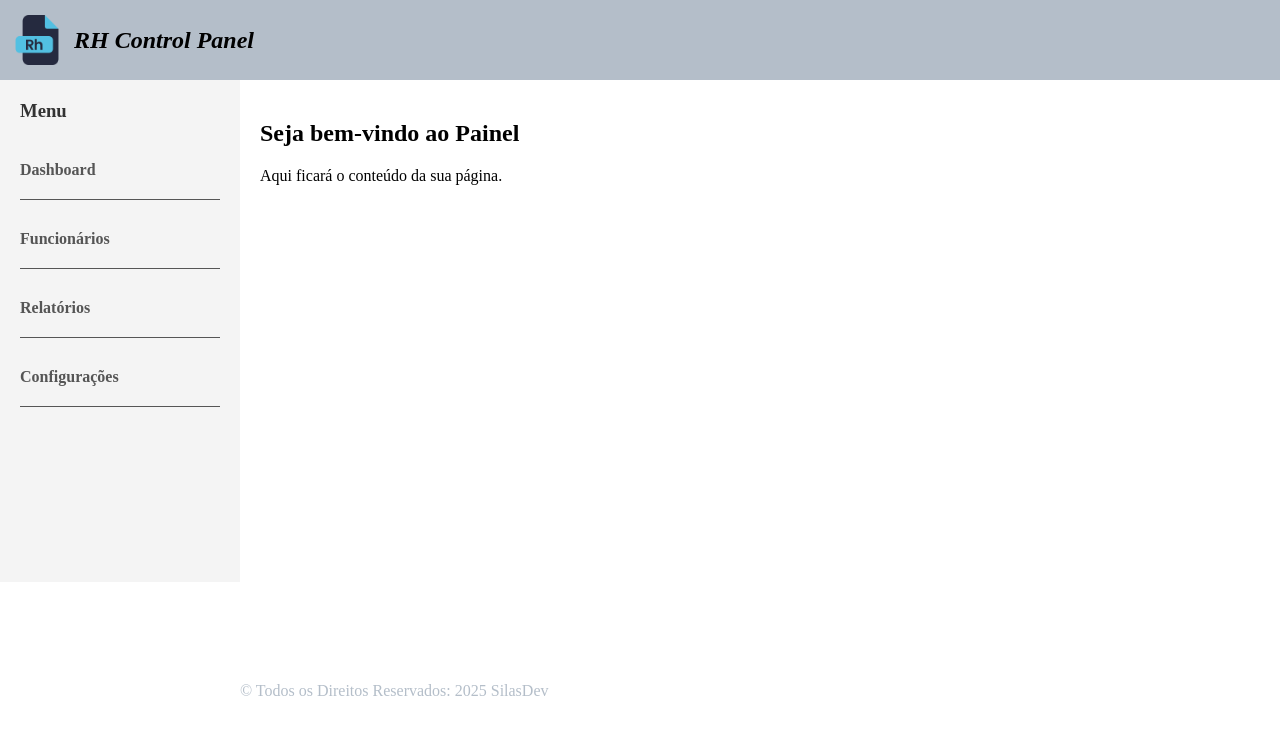
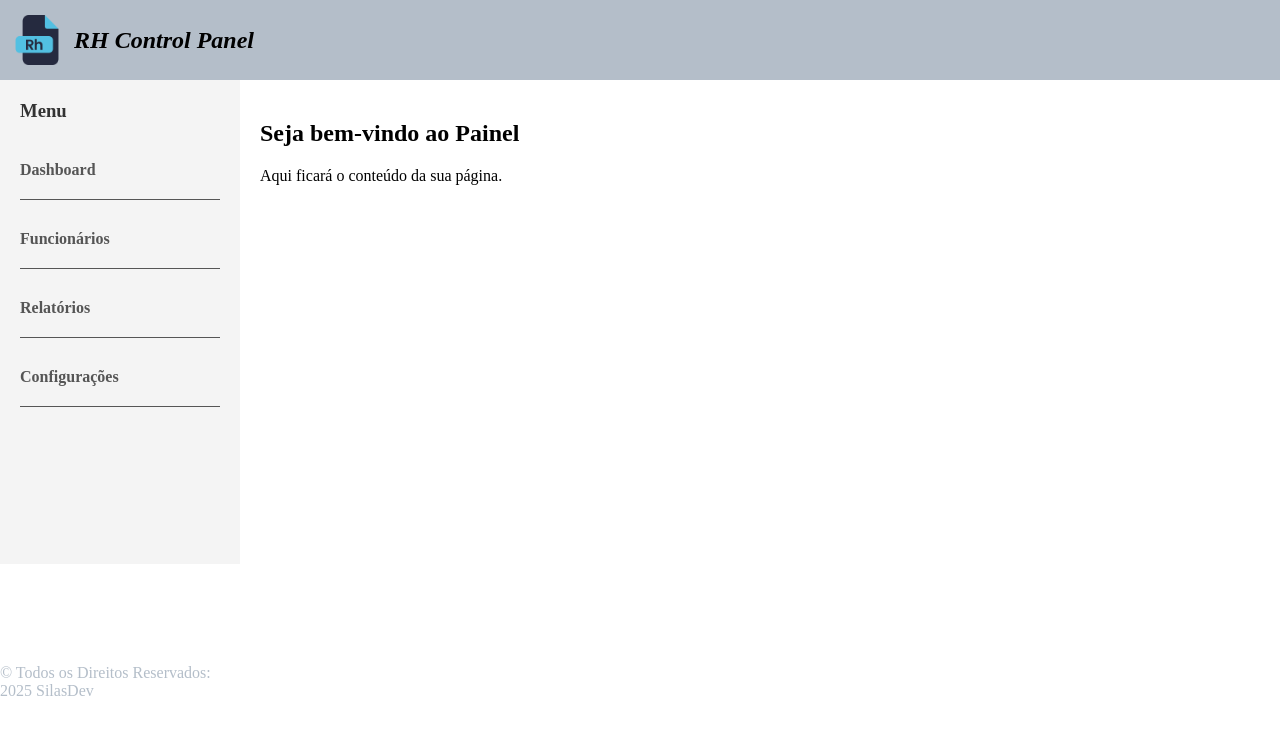
Before and after one commit to SILAS-JOB/RHPanel, an Angular app in the folder web/: page / in a window 1280 px wide. Shown: the top 734 px of the page. Built offline with nearby package versions, Linux system fonts and the light colour scheme; no server answers.

Commit message:
fix: layout css grid

```diff
--- a/web/src/app/app.html
+++ b/web/src/app/app.html
@@ -7,8 +7,8 @@
   <main class="main-content" id="content">
     <h2>Seja bem-vindo ao Painel</h2>
     <p>Aqui ficará o conteúdo da sua página.</p>
+  <app-funcionarios id="table"></app-funcionarios>
   </main>
-  <app-funcionarios></app-funcionarios>
 
   <app-footer></app-footer>
 
--- a/web/src/app/app.scss
+++ b/web/src/app/app.scss
@@ -4,7 +4,8 @@
 
   grid-template-areas:
     "nav   nav"
-    "sidebar content";
+    "sidebar content"
+    "sidebar table";
   grid-template-columns: 240px 1fr;
   grid-template-rows: auto 1fr;
   height: 100vh;
```
